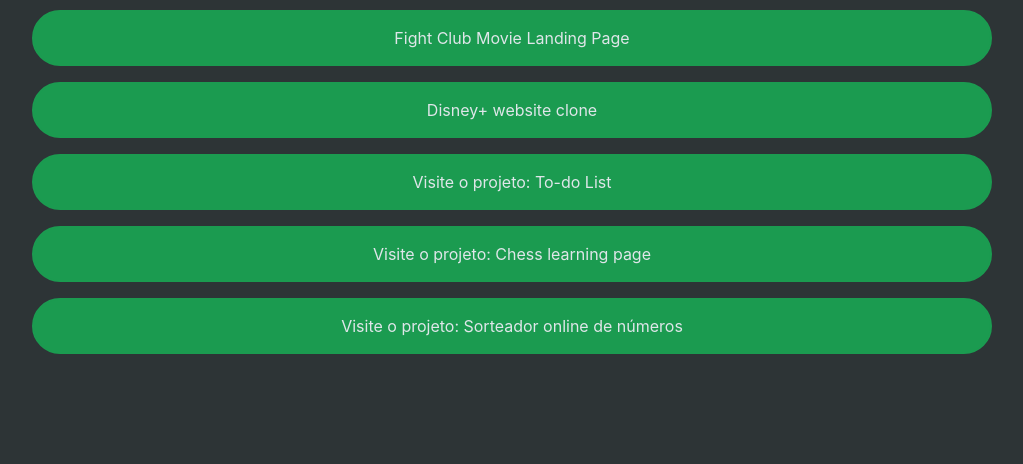
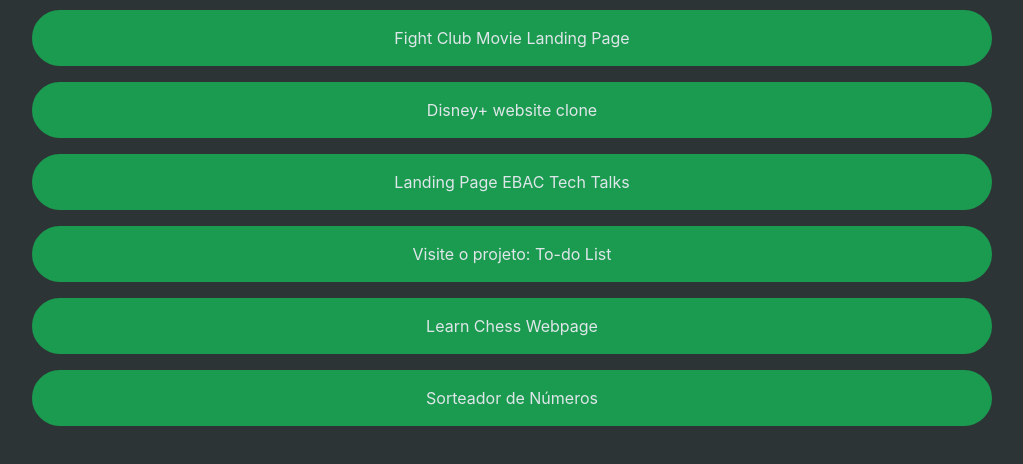
Before and after one commit to danieltwentynine/links-page, a website: page index.html in a window 1280 px wide. Shown: the part 316-780 px from the top of the page, without its empty margins (128-1151 px from the left). Drawn offline with Linux system fonts and the light colour scheme; a web font is replaced by a local one.

Commit message:
adding EBAC Tech Talks Landing Page

```diff
--- a/index.html
+++ b/index.html
@@ -50,18 +50,23 @@
                         </a>
                     </li>
                     <li class="projects-list-item">
+                        <a href="https://ebac-talks-opal.vercel.app" target="_blank">
+                            Landing Page EBAC Tech Talks
+                        </a>
+                    </li>
+                    <li class="projects-list-item">
                         <a href="https://todo-list-theta-coral-81.vercel.app/" target="_blank">
                             Visite o projeto: To-do List
                         </a>
                     </li>
                     <li class="projects-list-item">
                         <a href="https://learn-chess.vercel.app/" target="_blank">
-                            Visite o projeto: Chess learning page
+                            Learn Chess Webpage
                         </a>
                     </li>
                     <li class="projects-list-item">
                         <a href="https://sorteadorgruntdaniel-six.vercel.app/" target="_blank">
-                            Visite o projeto: Sorteador online de números
+                            Sorteador de Números
                         </a>
                     </li>
                 </ul>
```
